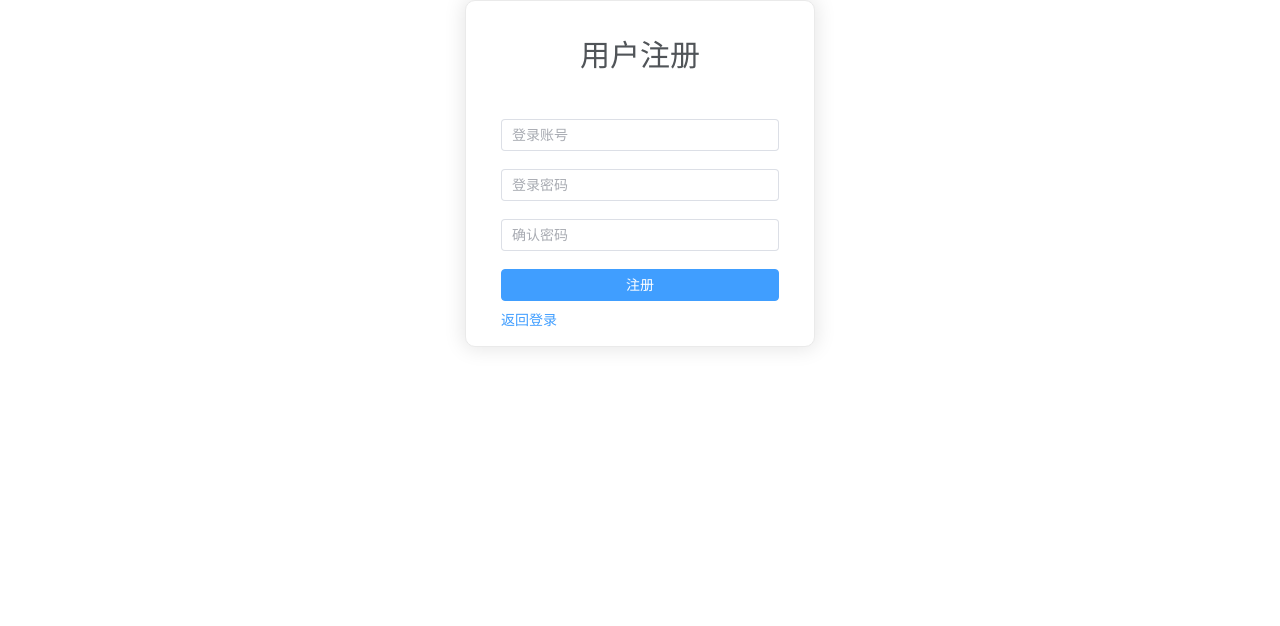
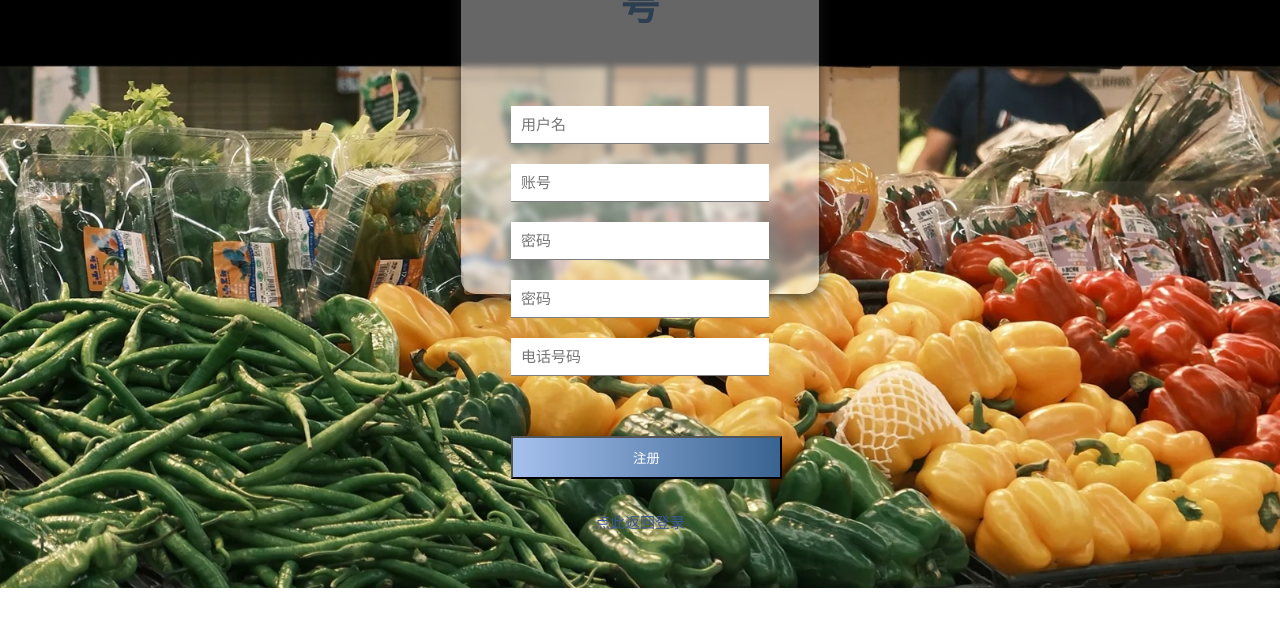
Before and after one commit to Do0oMores/HaXianWeb, a Vue app: page /register in a window 1280 px wide. Shown: the top 626 px of the page. Built offline with nearby package versions, Linux system fonts and the light colour scheme.

Commit message:
注册页面

```diff
--- a/src/html/Login.html
+++ /dev/null
@@ -1,106 +0,0 @@
-<!DOCTYPE html>
-<html>
-<head>
-  <meta charset="UTF-8">
-  <title>登录</title>
-</head>
-<body>
-<div class="container">
-  <div class="login-wrapper">
-    <div class="header">登录</div>
-    <div class="form-wrapper">
-      <form action="${pageContext.request.contextPath}/getUserPassword" method="post">
-        <input type="text" name="userName" id="userName" placeholder="账号" class="input-item">
-        <input type="password" name="userPassword" id="userPassword" placeholder="密码" class="input-item">
-        <button class="loginButton" id="loginButton" type="submit">登录</button>
-      </form>
-    </div>
-    <div class="msg"><a href="UserRegister.jsp">
-      没有账号？
-      点此注册
-    </a>
-    </div>
-  </div>
-</div>
-</body>
-<style>
-* {
-    margin: 0;
-    padding: 0;
-}
-
-html {
-    height: 100%;
-}
-
-body {
-    height: 100%;
-}
-
-.container {
-    background: url("../pic/login.jpg");
-    background-size: cover;
-    width: 100%;
-    height: 100%;
-}
-
-.login-wrapper {
-    background-color: rgba(255, 255, 255, 0.4);
-    box-shadow: 0 5px 15px rgba(20, 20, 20, 0.8);
-    width: 358px;
-    height: 588px;
-    border-radius: 15px;
-    padding: 0 50px;
-    position: relative;
-    left: 50%;
-    top: 50%;
-    transform: translate(-50%, -50%);
-    backdrop-filter: blur(3px);
-}
-
-.header {
-    font-size: 38px;
-    font-weight: bold;
-    text-align: center;
-    line-height: 200px;
-}
-
-.input-item {
-    display: block;
-    width: 100%;
-    margin-bottom: 20px;
-    border: 0;
-    padding: 10px;
-    border-bottom: 1px solid rgb(128, 125, 125);
-    font-size: 15px;
-    outline: none;
-}
-
-.input-item::placeholder {
-    text-transform: uppercase;
-}
-
-.loginButton {
-    text-align: center;
-    padding: 10px;
-    width: 105%;
-    margin-top: 40px;
-    background-image: linear-gradient(to right, #a6c1ee, #fbc2eb);
-    color: #fff;
-}
-
-.loginButton:hover {
-    background-image: linear-gradient(to left, #a6c1ee, #fbc2eb);
-}
-
-.msg {
-    text-align: center;
-    line-height: 88px;
-}
-
-a {
-    text-decoration-line: none;
-    color: #8387cd;
-}
-</style>
-</html>
--- a/src/views/Register.vue
+++ b/src/views/Register.vue
@@ -1,94 +1,167 @@
 <template>
-    <div class="login-warp">
-		<el-form class="login-container">
-			<h1 class="title">用户注册</h1>
-			<el-form-item label="">
-				<el-input type="text" v-model="username" placeholder="登录账号" autocomplete="off"></el-input>
-			</el-form-item>
-			<el-form-item label="">
-				<el-input type="password" v-model="password_1" placeholder="登录密码" autocomplete="off"></el-input>
-			</el-form-item>
-            <el-form-item label="">
-				<el-input type="password" v-model="password_2" placeholder="确认密码" autocomplete="off"></el-input>
-			</el-form-item>
-			<el-form-item>
-				<el-button type="primary" style="width:100%;" @click="fetchData()">
-					注册
-				</el-button>
-			</el-form-item>
-			<el-row style="text-align: center;margin-top:-10px">
-				<el-link type="primary" @click="gotoLogin()">返回登录</el-link>
-			</el-row>
-		</el-form>
+	<div class="container">
+	  <div class="register-wrapper">
+		<div class="header">注册您的新账号</div>
+		<div class="form-wrapper">
+		  <form @submit.prevent="fetchData">
+			<input type="text" v-model="username" placeholder="用户名" class="input-item">
+			<input type="text" v-model="registerPhoneNumber" placeholder="账号" class="input-item">
+			<input type="password" v-model="password_1" placeholder="密码" class="input-item">
+			<input type="password" v-model="password_2" placeholder="密码" class="input-item">
+			<input type="text" v-model="phone" placeholder="电话号码" class="input-item">
+			<button class="btn" type="submit">注册</button>
+		  </form>
+		</div>
+		<div class="msg">
+		  <a href="UserLogin.jsp">点此返回登录</a>
+		</div>
+	  </div>
 	</div>
   </template>
 
   <script lang="ts">
- 	import axios from 'axios'
-	import { ElMessage } from 'element-plus'
-  	// import qs from 'qs'
+  import { ref } from 'vue';
+  import axios from 'axios';
+  import { useRouter } from 'vue-router';
+  import { ElMessage } from 'element-plus';
+
   export default {
-		name: 'Login',
-		data() {
-            return {
-                username: '',
-                password_1: '',
-				password_2: ''
-            }
-        },
-		//页面跳转
-		methods:{
-			gotoLogin(){
-				this.$router.push('/login');
-			},
-			fetchData() {
+	name: 'Register',
+	setup() {
+	  const username = ref('');
+	  const password_1 = ref('');
+	  const password_2 = ref('');
+	  const registerPhoneNumber = ref('');
+	  const phone = ref('');
+	  const router = useRouter();
+
+	  const gotoLogin = () => {
+		router.push('/login');
+	  };
+
+	  const fetchData = () => {
 		// 去除所有空格
-				this.username = this.username.split(/[\t\r\f\n\s]*/g).join('');
-				this.password_1 = this.password_1.split(/[\t\r\f\n\s]*/g).join('');
-				this.password_2 = this.password_2.split(/[\t\r\f\n\s]*/g).join('');
+		username.value = username.value.replace(/[\t\r\f\n\s]*/g, '');
+		password_1.value = password_1.value.replace(/[\t\r\f\n\s]*/g, '');
+		password_2.value = password_2.value.replace(/[\t\r\f\n\s]*/g, '');
 
 		// 判断是否为空
-				if (this.password_1 != "" && this.password_2 != "" && this.username != "") {
-					if (this.password_1 == this.password_2) {
-						axios.get('/api/register?username=' + this.username + '&password=' + this.password_1).then(response => {
+		if (username.value && password_1.value && password_2.value) {
+		  if (password_1.value === password_2.value) {
+			axios
+			  .get(`/api/register?username=${username.value}&password=${password_1.value}`)
+			  .then((response) => {
 				console.log(response.data);
-							if (response.data.code == 0) {
+				if (response.data.code === 0) {
 				  ElMessage.success(response.data.msg);
 				  setTimeout(() => {
-									this.$router.push('/login');
+					router.push('/login');
 				  }, 1000);
 				} else {
-								ElMessage.error(response.data.msg)
+				  ElMessage.error(response.data.msg);
 				}
-						}).catch(error => {
+			  })
+			  .catch((error) => {
 				console.log(error);
 			  });
 		  } else {
-						ElMessage.error("两次输入的密码不一致，请确认后重新输入");
+			ElMessage.error('两次输入的密码不一致，请确认后重新输入');
 		  }
 		} else {
-					ElMessage.error("用户名与密码都不能为空");
+		  ElMessage.error('用户名与密码都不能为空');
 		}
-			}
-		}
-	}
+	  };
+
+	  return {
+		username,
+		password_1,
+		password_2,
+		registerPhoneNumber,
+		phone,
+		gotoLogin,
+		fetchData,
+	  };
+	},
+  };
   </script>
 
   <style scoped>
-	.login-container {
-		border-radius: 10px;
-		margin: 0px auto;
-		width: 350px;
-		padding: 30px 35px 15px 35px;
-		background: #fff;
-		border: 1px solid #eaeaea;
-		text-align: left;
-		box-shadow: 0 0 20px 2px rgba(0, 0, 0, 0.1);
+  * {
+	margin: 0;
+	padding: 0;
   }
 
-	.title {
-		margin: 0px auto 40px auto;
+  html {
+	height: 100%;
+  }
+
+  body {
+	height: 100%;
+  }
+
+  .container {
+	background: url("../pic/register.png");
+	background-size: cover;
+	width: 100%;
+	height: 100%;
+  }
+
+  .register-wrapper {
+	background-color: rgba(255, 255, 255, 0.4);
+	box-shadow: 0 5px 15px rgba(20, 20, 20, 0.8);
+	width: 358px;
+	height: 588px;
+	border-radius: 15px;
+	padding: 0 50px;
+	position: relative;
+	left: 50%;
+	top: 50%;
+	transform: translate(-50%, -50%);
+	backdrop-filter: blur(3px);
+  }
+
+  .header {
+	font-size: 38px;
+	font-weight: bold;
 	text-align: center;
-		color: #505458;
+	line-height: 200px;
+  }
+
+  .input-item {
+	display: block;
+	width: 100%;
+	margin-bottom: 20px;
+	border: 0;
+	padding: 10px;
+	border-bottom: 1px solid rgb(128, 125, 125);
+	font-size: 15px;
+	outline: none;
+  }
+
+  .input-item::placeholder {
+	text-transform: uppercase;
+  }
+
+  .btn {
+	text-align: center;
+	padding: 10px;
+	width: 105%;
+	margin-top: 40px;
+	background-image: linear-gradient(to right, #a6c1ee, rgb(57, 99, 145));
+	color: #fff;
+  }
+
+  .btn:hover {
+	background-image: linear-gradient(to left, #a6c1ee, rgb(57, 99, 145));
+  }
+
+  .msg {
+	text-align: center;
+	line-height: 88px;
+  }
+
+  a {
+	text-decoration-line: none;
+	color: #3c5892;
   }
   </style>
```
Lines whose indentation alone changed are shown as unchanged.
